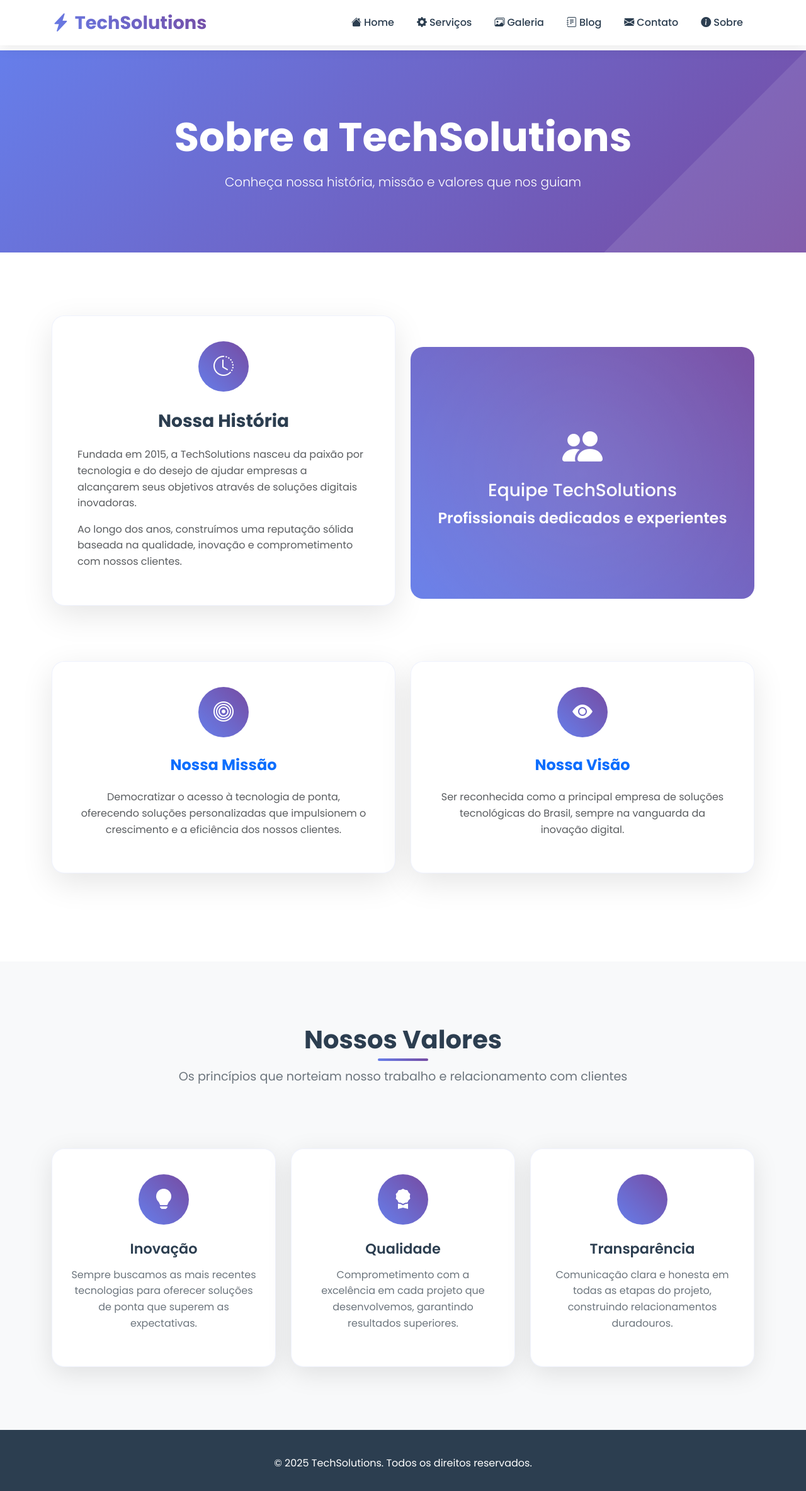
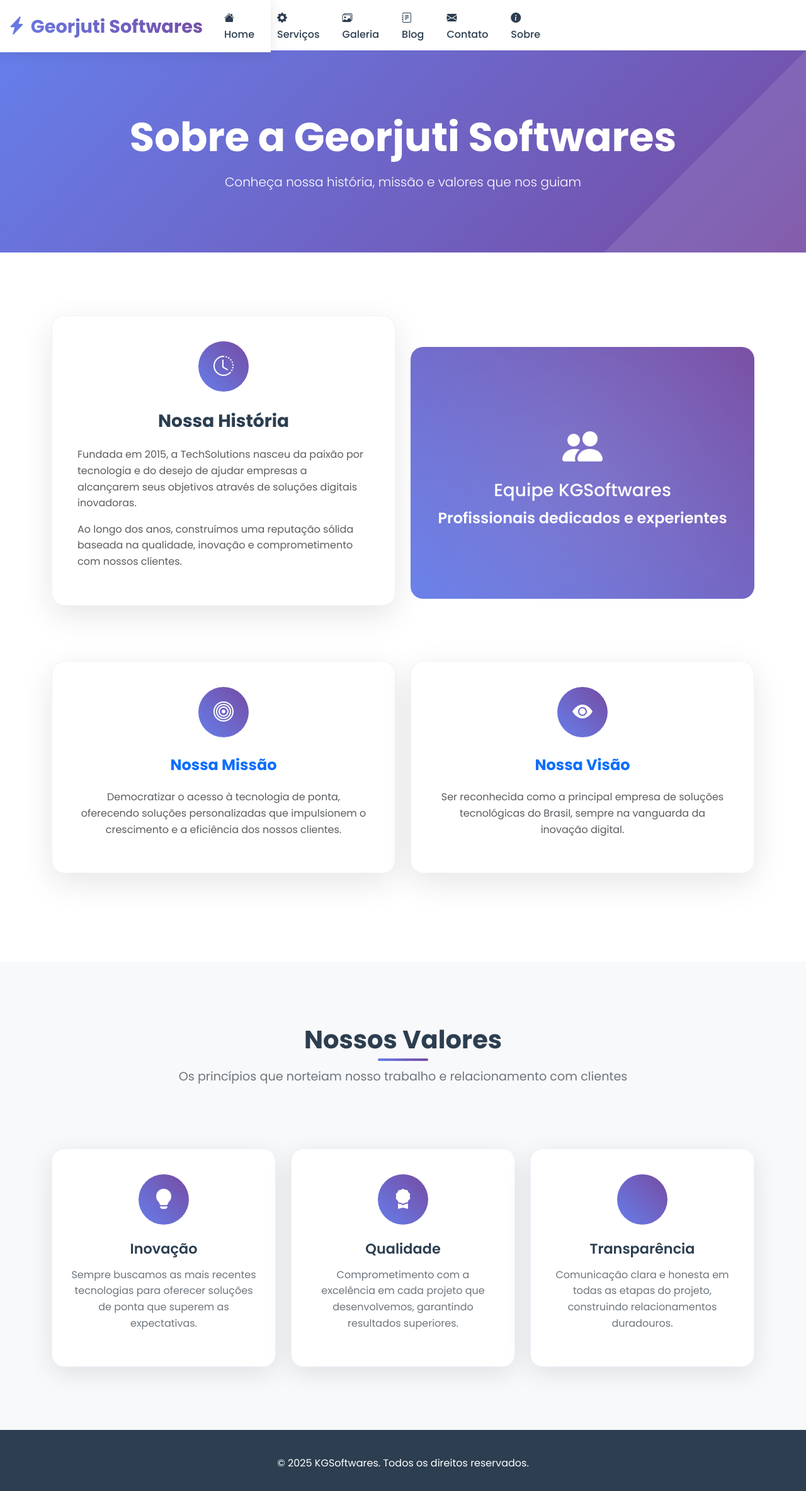
Before and after one commit to kauageorjuti/DevWeb, a plain HTML site: page sobre.html in a window 1280 px wide. Shown: the whole page at 63% size. Drawn offline with nearby package versions, Linux system fonts and the light colour scheme; files that its build step writes are made by us from their sources.

Commit message:
Add files via upload

```diff
--- a/sobre.html
+++ b/sobre.html
@@ -31,11 +31,17 @@
 
         /* Navbar Styles */
         .navbar-custom {
-            background: rgba(255, 255, 255, 0.95);
-            backdrop-filter: blur(10px);
-            box-shadow: 0 2px 20px rgba(0,0,0,0.1);
-            transition: all 0.3s ease;
-        }
+    background: rgba(255, 255, 255, 0.95);
+    backdrop-filter: blur(10px);
+    box-shadow: 0 2px 20px rgba(0,0,0,0.1);
+    transition: all 0.3s ease;
+    max-width: 100%;
+    left: 0;
+    right: 0;
+     max-width: 430px;
+}
+
+
 
         .navbar-brand {
             font-weight: 700;
@@ -280,7 +286,7 @@
     <nav class="navbar navbar-expand-lg navbar-custom fixed-top">
         <div class="container">
             <a class="navbar-brand" href="index.html">
-                <i class="bi bi-lightning-charge-fill me-2"></i>TechSolutions
+                <i class="bi bi-lightning-charge-fill me-2"></i>Georjuti Softwares
             </a>
 
             <button class="navbar-toggler" type="button" data-bs-toggle="collapse" data-bs-target="#navbarNav">
@@ -328,7 +334,7 @@
     <section class="page-header">
         <div class="container">
             <div class="page-header-content" data-aos="fade-up">
-                <h1 class="display-3 fw-bold mb-3">Sobre a TechSolutions</h1>
+                <h1 class="display-3 fw-bold mb-3">Sobre a Georjuti Softwares</h1>
                 <p class="lead">Conheça nossa história, missão e valores que nos guiam</p>
             </div>
         </div>
@@ -353,7 +359,7 @@
                     <div class="team-image">
                         <div class="team-content">
                             <i class="bi bi-people-fill" style="font-size: 4rem; margin-bottom: 20px;"></i>
-                            <h3>Equipe TechSolutions</h3>
+                            <h3>Equipe KGSoftwares</h3>
                             <p class="mb-0">Profissionais dedicados e experientes</p>
                         </div>
                     </div>
@@ -433,7 +439,7 @@
         <div class="container">
             <div class="row">
                 <div class="col-12">
-                    <p class="mb-0">&copy; 2025 TechSolutions. Todos os direitos reservados.</p>
+                    <p class="mb-0">&copy; 2025 KGSoftwares. Todos os direitos reservados.</p>
                 </div>
             </div>
         </div>
```
Also changed, not shown: contato.html (+10 -6 lines), galeria.html (+2 -2 lines), index.html (+4 -1 lines), servicos.html (+1 -1 lines).
